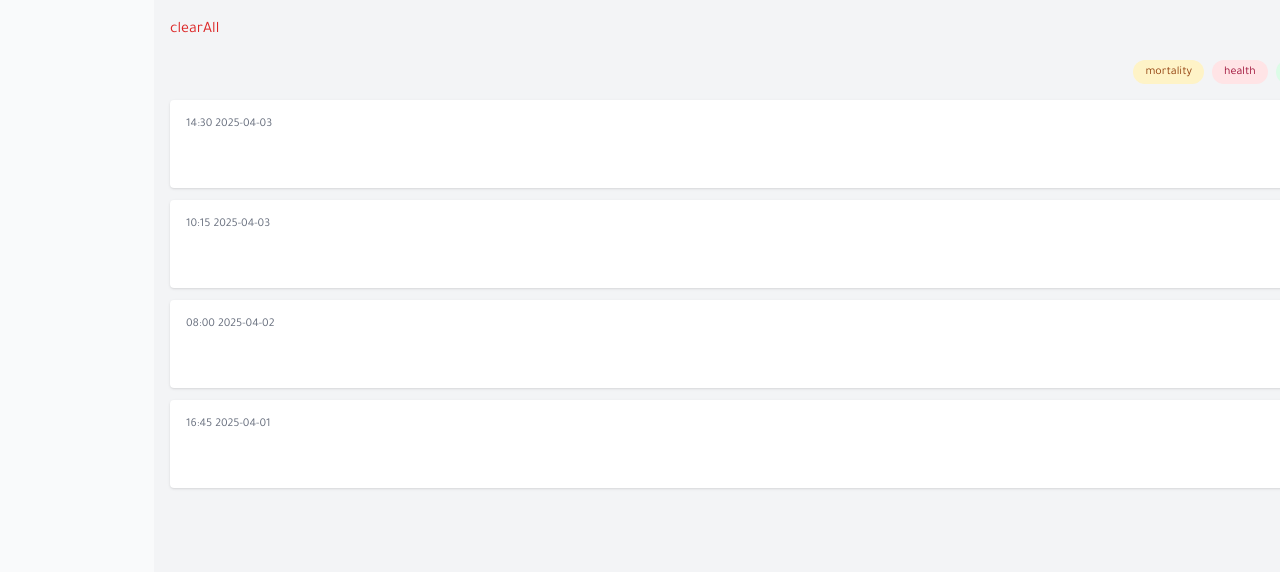
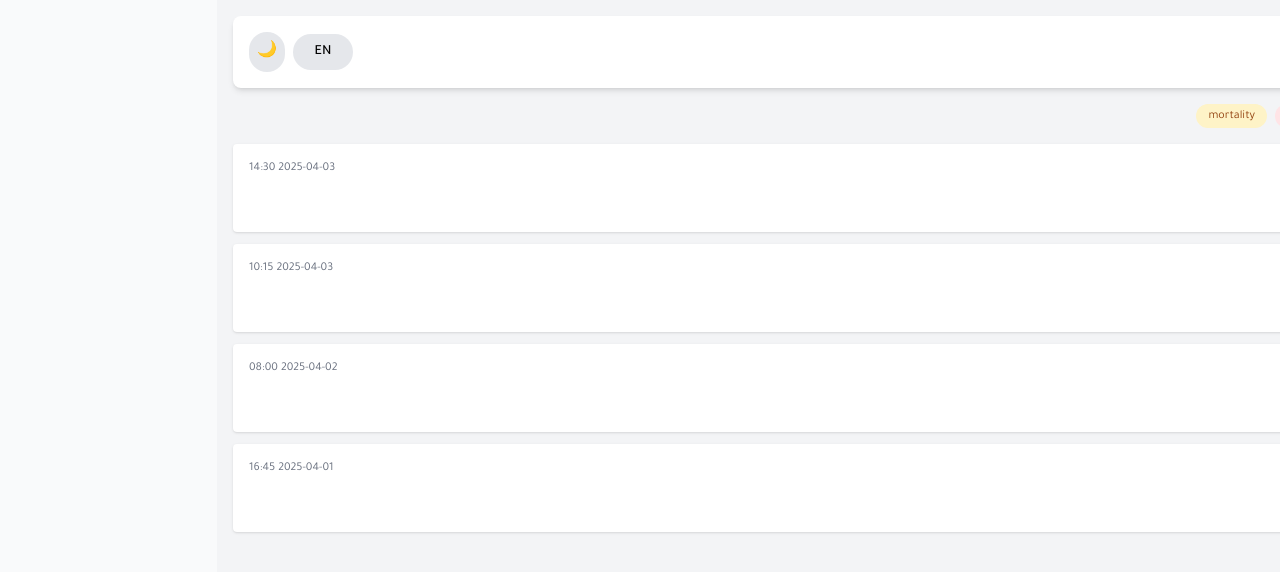
Before and after one commit to merosman91/Flock-ERP, a React (Vite) app: page /notifications in a window 1280 px wide. Shown: the top 572 px of the page. Built offline with nearby package versions, Linux system fonts and the light colour scheme.

Commit message:
Update Notifications.jsx

```diff
--- a/src/screens/Notifications.jsx
+++ b/src/screens/Notifications.jsx
@@ -1,5 +1,7 @@
 import { useState } from 'react';
 import { useTranslation } from 'react-i18next';
+import LanguageToggle from '../components/LanguageToggle';
+import ThemeToggle from '../components/ThemeToggle';
 
 export default function Notifications() {
   const { t } = useTranslation();
@@ -29,7 +31,7 @@ export default function Notifications() {
   const getBadgeColor = (type) => {
     switch (type) {
       case 'environment': return 'bg-blue-100 text-blue-800 dark:bg-blue-900/30 dark:text-blue-200';
-      case 'feed': return 'bg-green-100 text-green-800 dark:bg-green-900/30 dark:text-green-200';
+      case 'feed': return 'bg-primary-100 text-primary-800 dark:bg-primary-900/30 dark:text-primary-200';
       case 'health': return 'bg-rose-100 text-rose-800 dark:bg-rose-900/30 dark:text-rose-200';
       case 'mortality': return 'bg-amber-100 text-amber-800 dark:bg-amber-900/30 dark:text-amber-200';
       default: return 'bg-gray-100 text-gray-800 dark:bg-gray-700 dark:text-gray-200';
@@ -44,16 +46,14 @@ export default function Notifications() {
 
   return (
     <div className="min-h-screen bg-gray-100 dark:bg-gray-900 p-4">
-      <div className="flex justify-between items-center mb-4">
+      {/* Header */}
+      <header className="bg-white dark:bg-gray-800 shadow-md p-4 flex justify-between items-center rounded-lg mb-4">
         <h1 className="text-xl font-bold">{t('notifications')}</h1>
-        <button
-          onClick={clearAll}
-          disabled={notifications.length === 0}
-          className="text-red-600 dark:text-red-400 disabled:opacity-50"
-        >
-          {t('clearAll')}
-        </button>
-      </div>
+        <div className="flex items-center space-x-2 rtl:space-x-reverse">
+          <LanguageToggle />
+          <ThemeToggle />
+        </div>
+      </header>
 
       {/* Filters */}
       <div className="flex flex-wrap gap-2 mb-4">
```
